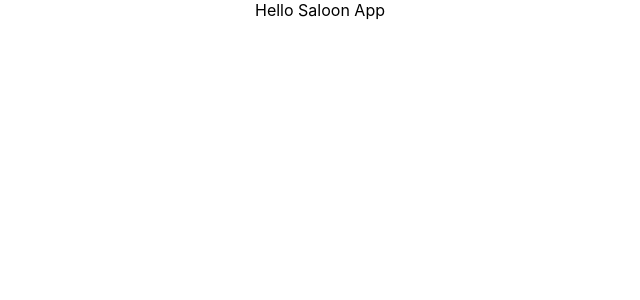
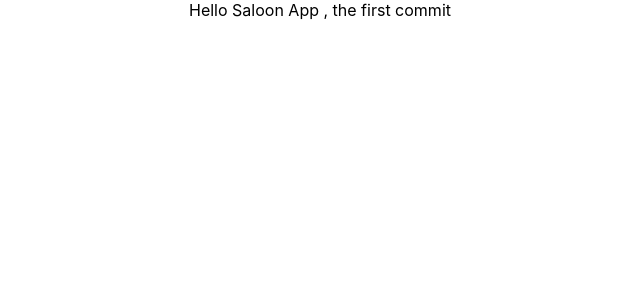
Before and after one commit to DanielMagar/SaloonUIdev, a React (Create React App) app: page / in a window 1280 px wide. Shown: the top 300 px of the page, without its empty margins (320-960 px from the left). Built offline with nearby package versions, Linux system fonts and the light colour scheme.

Commit message:
First commit in the main branch

```diff
--- a/src/App.js
+++ b/src/App.js
@@ -4,7 +4,7 @@ import './App.css';
 function App() {
   return (
     <div className="App">
-      Hello Saloon App
+      Hello Saloon App , the first commit
     </div>
   );
 }
```
